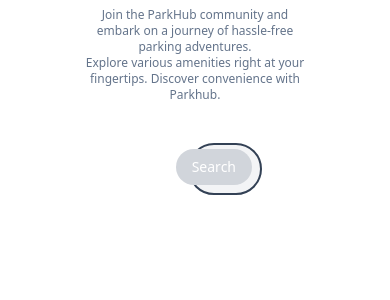
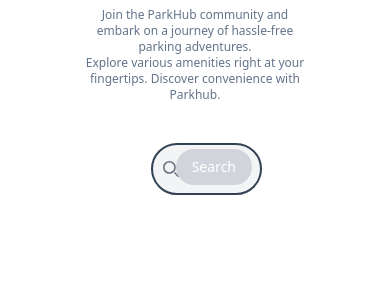
Before and after one commit to ChyeShaoXuan/G9T5-ParkHub, a Flask app: page /views/locate-CP in a window 390 px wide. Shown: the part 77-377 px from the top of the page. Run offline with Flask 3, Linux system fonts and the light colour scheme; some libraries are stand-ins or nearby versions.

Commit message:
Update locateCP.html

```diff
--- a/templates/locateCP.html
+++ b/templates/locateCP.html
@@ -1,5 +1,15 @@
 <!-- to overwrite the whatever inside block and endblock in homepage.html -->
 {% extends "base.html" %}
+
+
+
+{% block css_reference %}
+    <!-- Connect to Google Maps API -->
+    <script
+    src="https://maps.googleapis.com/maps/api/js?key=AIzaSyDuWCAvENcOz861ihyW1EOF8WTJAzKfHfY&libraries=places">
+    </script>
+{% endblock %}
+
 
 {% block content %}
     <div class="mt-0">
@@ -15,16 +25,20 @@
 
                 <!--SEARCHBAR-->
                 <div class="px-1 lg:px-24 flex justify-end">
-                    <form class="w-1/3 mr-11"> <!-- Set the width to half of the parent container -->
+                    <form class="w-1/2 mr-11"> <!-- Set the width to half of the parent container -->
                         <label for="default-search" class="mb-2 text-sm font-medium text-gray-900 sr-only">Search</label>
                         <div class="relative flex"> <!-- Make the container a flex container -->
                             <div class="absolute inset-y-0 left-0 flex items-center pl-3 pointer-events-none">
                                 <svg class="w-4 h-4 text-gray-500" aria-hidden="true" xmlns="http://www.w3.org/2000/svg" fill="none" viewBox="0 0 20 20"><path stroke="currentColor" stroke-linecap="round" stroke-linejoin="round" stroke-width="2" d="m19 19-4-4m0-7A7 7 0 1 1 1 8a7 7 0 0 1 14 0Z"></path></svg>
                             </div>
 
-                            <input type="search" id="default-search" class="block w-full p-4 pl-10 text-xs sm:text-sm text-gray-900 border-2 border-slate-700 rounded-full bg-gray-100 focus:ring-blue-500 focus:border-blue-500" placeholder="Locate or input carpark...">
+                            <!--input field-->
+                            <input type="search" id="autocompleteInput" class="block w-full p-4 pl-10 text-xs sm:text-sm text-gray-900 border-2 border-slate-700 rounded-full bg-gray-100 focus:ring-blue-500 focus:border-blue-500" placeholder="Locate or input carpark...">
 
-                            <button class="sm:visible text-white absolute right-2.5 bottom-2.5 bg-gray-300 hover:bg-gray-800 focus:ring-4 focus:outline-none focus:ring-gray-300 font-medium rounded-full text-sm px-4 py-2">Search</button>
+                            <!--Use your location button-->
+
+                            <!--Search Button-->
+                            <button id="searchButton" class="sm:visible text-white absolute right-2.5 bottom-2.5 bg-gray-300 hover:bg-gray-800 focus:ring-4 focus:outline-none focus:ring-gray-300 font-medium rounded-full text-sm px-4 py-2">Search</button>
                         </div>
                     </form>
                 </div>
@@ -33,6 +47,12 @@
         </div>
     </div>
 
+{% endblock %}
 
+{% block js_reference %}
+    <!--Axios-->
+    <script src="https://cdn.jsdelivr.net/npm/axios/dist/axios.min.js"></script>
+
+    <script src=" {{ url_for('static', filename='js/locateCP.js') }}"></script>
 
 {% endblock %}
```
